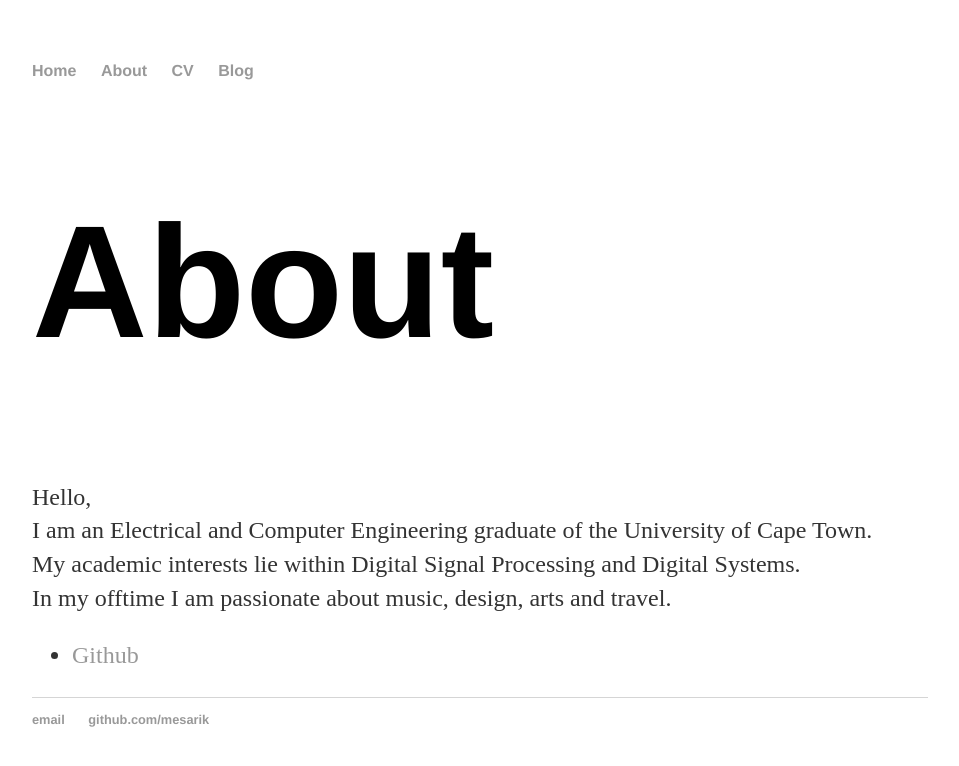
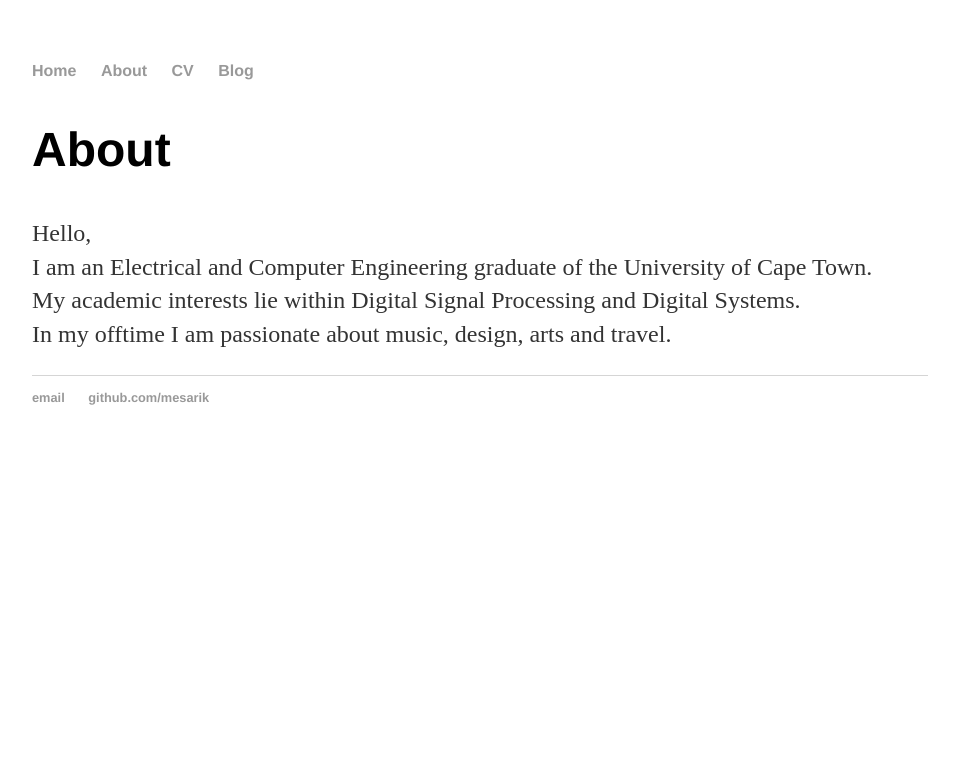
Before and after one commit to mesarcik/mesarcik.github.io, a Jekyll site: the page built from about/index.html, in a window 1280 px wide. Shown: the top 766 px of the page, without its empty margins (160-1119 px from the left). Built offline with Jekyll 4.4.1, drawn with Linux system fonts in a browser that asks for light colours.

Commit message:
git_uploader.sh

```diff
--- a/about/index.html
+++ b/about/index.html
@@ -4,14 +4,10 @@ title: About Misha Mesarcik
 ---
 
 		<div class="about">
-			<h1>About</h1>
+			<h2>About</h2>
 			<p>Hello, <br>
 			   I am an Electrical and Computer Engineering graduate of the University of Cape Town.<br>
 			   My academic interests lie within Digital Signal Processing and Digital Systems. <br>
 			   In my offtime I am passionate about music, design, arts and travel.
-			   </p>
-
-			<ul class="contacts">
-				<li><a href="https://github.com/mesarcik">Github</a></li>
-			</ul>
+		   </p>
 		</div>
--- a/css/main.css
+++ b/css/main.css
@@ -7,7 +7,7 @@ p, ul { font-size: 1.5em; line-height: 1.4em; color: #333; }
 
 h1, h2, h3, h4 { font-family: 'Helvetica', 'Arial', 'Sans-Serif'; }
 h1 { font-size: 10em;  }
-h2 { font-size: 2.7em; }
+h2 { font-size: 3em; }
 h3 { font-size: 2.3em; }
 h4 { font-size: 1.9em; }
 
```
